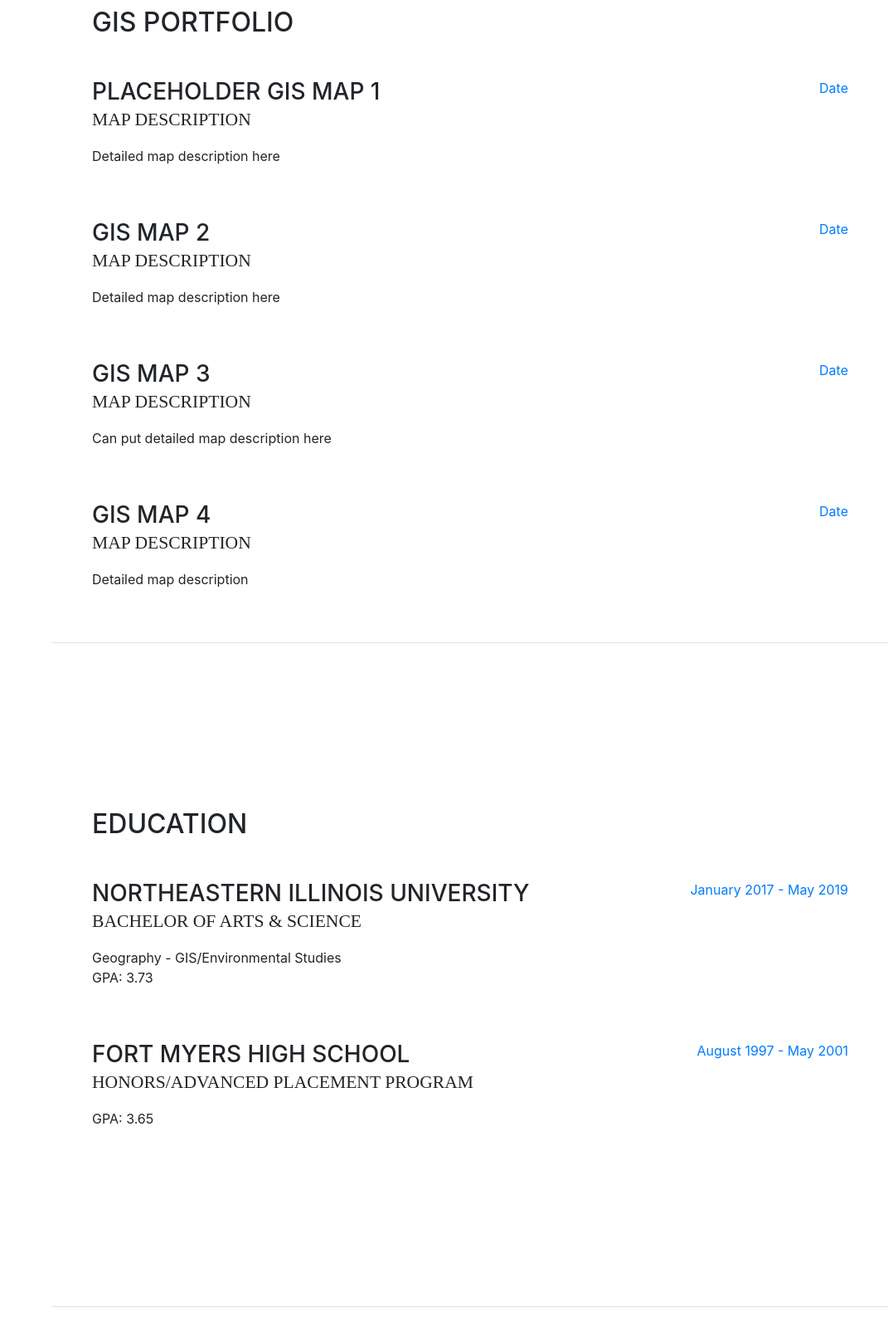
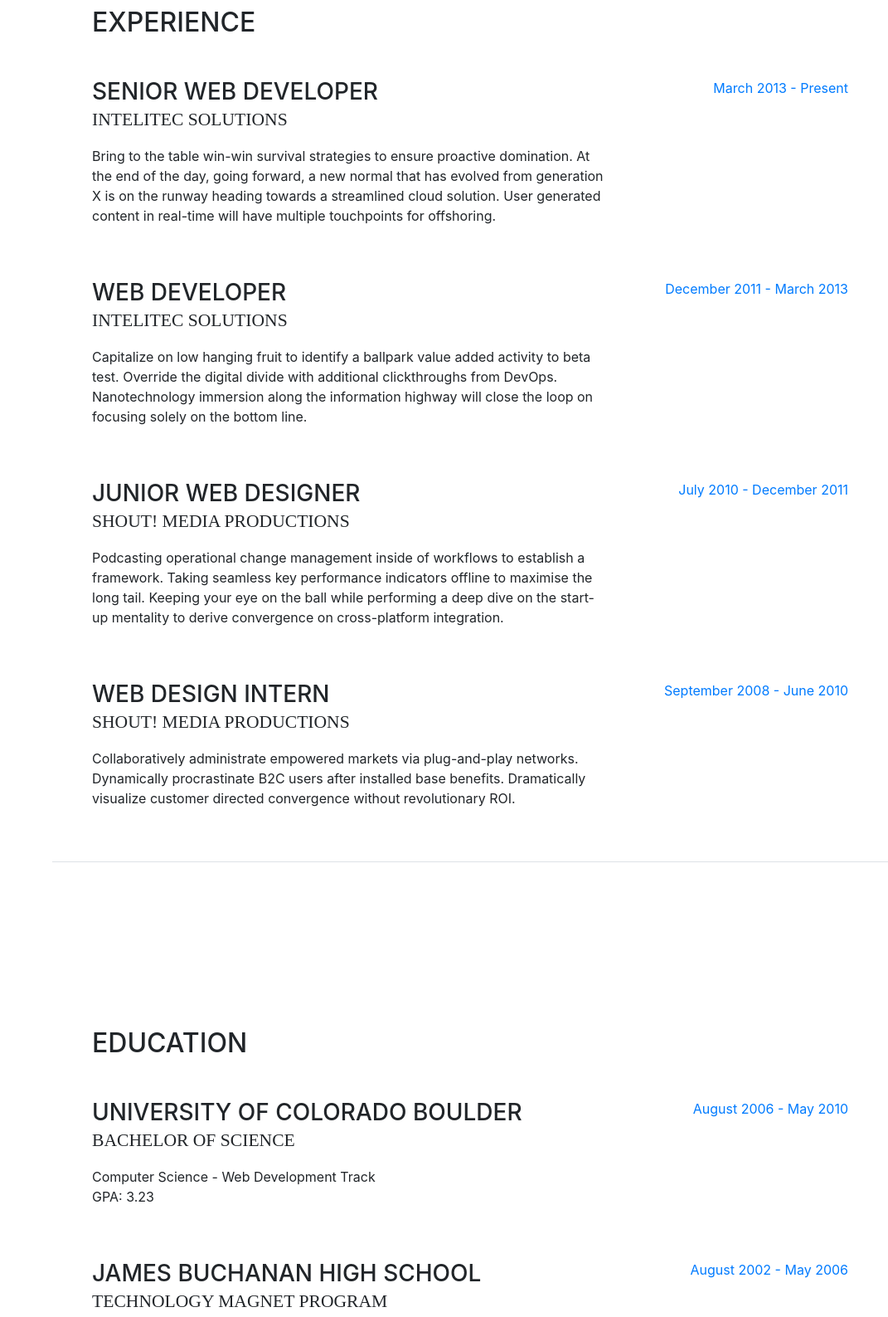
Before and after one commit to mgernst/mgernst.github.io, a website with bundled scripts: page index.html in a window 1280 px wide. Shown: the part 840-2427 px from the top of the page at 83% size, without its empty margins (209-1280 px from the left). Built offline with nearby package versions, Linux system fonts and the light colour scheme; files whose address does not match are found by name; a web font is replaced by a local one.

Commit message:
Update Profile

```diff
--- a/index.html
+++ b/index.html
@@ -68,10 +68,10 @@
           <h1 class="mb-0">Mark
             <span class="text-primary">Ernst</span>
           </h1>
-          <div class="subheading mb-5">5220 N Sheridan Rd. · Chicago, IL 60640 · (773) 585-8545 ·
-            <a href="mailto:name@email.com">m-ernst@neiu.edu</a>
+          <div class="subheading mb-5">5220 N. Sheridan Rd · Chicago, IL 60640 · (773) 585-8468 ·
+            <a href="mailto:name@email.com">name@email.com</a>
           </div>
-          <p class="mb-5">I am a Geography Major at Northeastern Illinois University with a minor focus in Geographic Information Science. I am an Army Veteran, well-versed in leadership and supervisory roles.</p>
+          <p class="mb-5">I am a Geography Major at Northeastern Illinois University with a minor focus in Geographic Information Science. I am an Army Veteran with wide exposure to team management and creative problem solving.</p>
           <ul class="list-inline list-social-icons mb-0">
             <li class="list-inline-item">
               <a href="#">
@@ -111,49 +111,49 @@
 
       <section class="resume-section p-3 p-lg-5 d-flex flex-column" id="experience">
         <div class="my-auto">
-          <h2 class="mb-5">GIS Portfolio</h2>
+          <h2 class="mb-5">Experience</h2>
 
           <div class="resume-item d-flex flex-column flex-md-row mb-5">
             <div class="resume-content mr-auto">
-              <h3 class="mb-0">Placeholder GIS Map 1</h3>
-              <div class="subheading mb-3">Map Description</div>
-              <p>Detailed map description here</p>
+              <h3 class="mb-0">Senior Web Developer</h3>
+              <div class="subheading mb-3">Intelitec Solutions</div>
+              <p>Bring to the table win-win survival strategies to ensure proactive domination. At the end of the day, going forward, a new normal that has evolved from generation X is on the runway heading towards a streamlined cloud solution. User generated content in real-time will have multiple touchpoints for offshoring.</p>
             </div>
             <div class="resume-date text-md-right">
-              <span class="text-primary">Date</span>
+              <span class="text-primary">March 2013 - Present</span>
             </div>
           </div>
 
           <div class="resume-item d-flex flex-column flex-md-row mb-5">
             <div class="resume-content mr-auto">
-              <h3 class="mb-0">GIS Map 2</h3>
-              <div class="subheading mb-3">Map Description</div>
-              <p>Detailed map description here</p>
+              <h3 class="mb-0">Web Developer</h3>
+              <div class="subheading mb-3">Intelitec Solutions</div>
+              <p>Capitalize on low hanging fruit to identify a ballpark value added activity to beta test. Override the digital divide with additional clickthroughs from DevOps. Nanotechnology immersion along the information highway will close the loop on focusing solely on the bottom line.</p>
             </div>
             <div class="resume-date text-md-right">
-              <span class="text-primary">Date</span>
+              <span class="text-primary">December 2011 - March 2013</span>
             </div>
           </div>
 
           <div class="resume-item d-flex flex-column flex-md-row mb-5">
             <div class="resume-content mr-auto">
-              <h3 class="mb-0">GIS Map 3</h3>
-              <div class="subheading mb-3">Map Description</div>
-              <p>Can put detailed map description here</p>
+              <h3 class="mb-0">Junior Web Designer</h3>
+              <div class="subheading mb-3">Shout! Media Productions</div>
+              <p>Podcasting operational change management inside of workflows to establish a framework. Taking seamless key performance indicators offline to maximise the long tail. Keeping your eye on the ball while performing a deep dive on the start-up mentality to derive convergence on cross-platform integration.</p>
             </div>
             <div class="resume-date text-md-right">
-              <span class="text-primary">Date</span>
+              <span class="text-primary">July 2010 - December 2011</span>
             </div>
           </div>
 
           <div class="resume-item d-flex flex-column flex-md-row">
             <div class="resume-content mr-auto">
-              <h3 class="mb-0">GIS Map 4</h3>
-              <div class="subheading mb-3">Map Description</div>
-              <p>Detailed map description</p>
+              <h3 class="mb-0">Web Design Intern</h3>
+              <div class="subheading mb-3">Shout! Media Productions</div>
+              <p>Collaboratively administrate empowered markets via plug-and-play networks. Dynamically procrastinate B2C users after installed base benefits. Dramatically visualize customer directed convergence without revolutionary ROI.</p>
             </div>
             <div class="resume-date text-md-right">
-              <span class="text-primary">Date</span>
+              <span class="text-primary">September 2008 - June 2010</span>
             </div>
           </div>
 
@@ -167,24 +167,24 @@
 
           <div class="resume-item d-flex flex-column flex-md-row mb-5">
             <div class="resume-content mr-auto">
-              <h3 class="mb-0">Northeastern Illinois University</h3>
-              <div class="subheading mb-3">Bachelor of Arts & Science</div>
-              <div>Geography - GIS/Environmental Studies</div>
-              <p>GPA: 3.73</p>
+              <h3 class="mb-0">University of Colorado Boulder</h3>
+              <div class="subheading mb-3">Bachelor of Science</div>
+              <div>Computer Science - Web Development Track</div>
+              <p>GPA: 3.23</p>
             </div>
             <div class="resume-date text-md-right">
-              <span class="text-primary">January 2017 - May 2019</span>
+              <span class="text-primary">August 2006 - May 2010</span>
             </div>
           </div>
 
           <div class="resume-item d-flex flex-column flex-md-row">
             <div class="resume-content mr-auto">
-              <h3 class="mb-0">Fort Myers High School</h3>
-              <div class="subheading mb-3">Honors/Advanced Placement Program</div>
-              <p>GPA: 3.65</p>
+              <h3 class="mb-0">James Buchanan High School</h3>
+              <div class="subheading mb-3">Technology Magnet Program</div>
+              <p>GPA: 3.56</p>
             </div>
             <div class="resume-date text-md-right">
-              <span class="text-primary">August 1997 - May 2001</span>
+              <span class="text-primary">August 2002 - May 2006</span>
             </div>
           </div>
 
```
